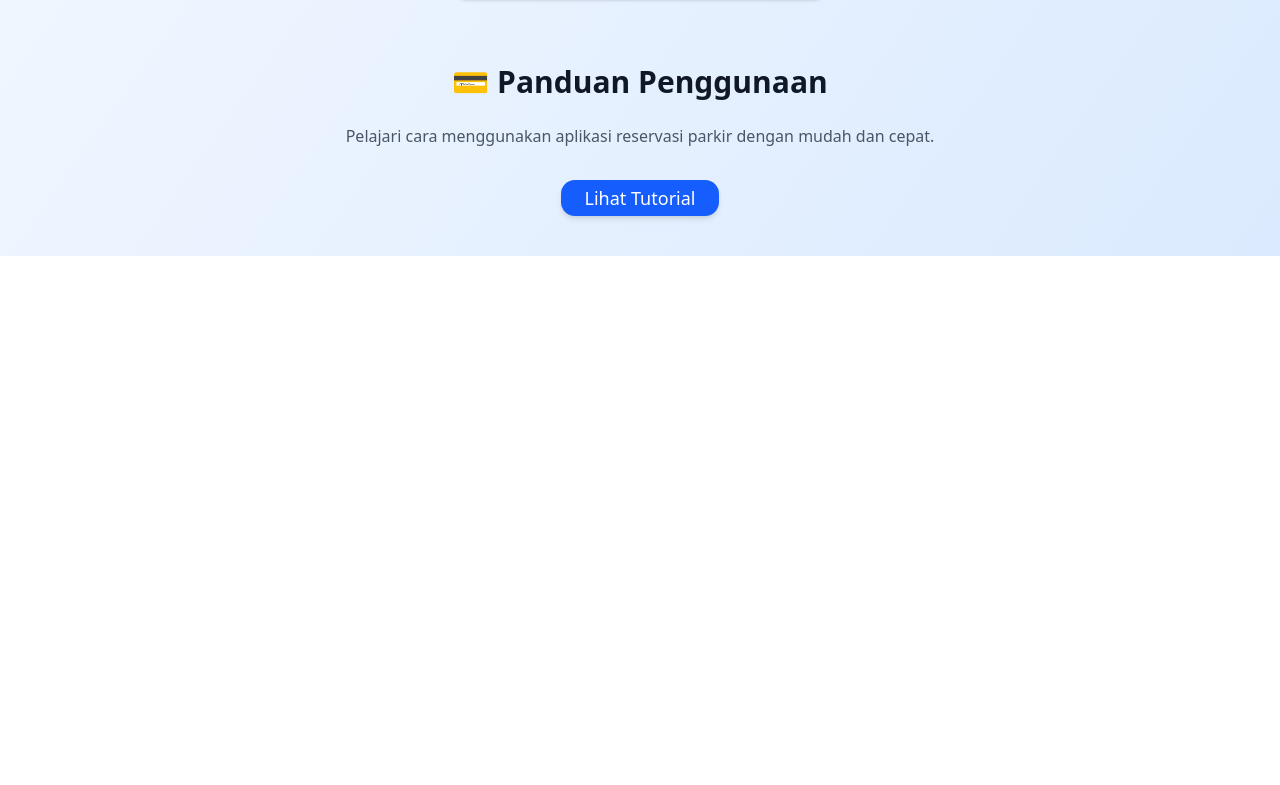
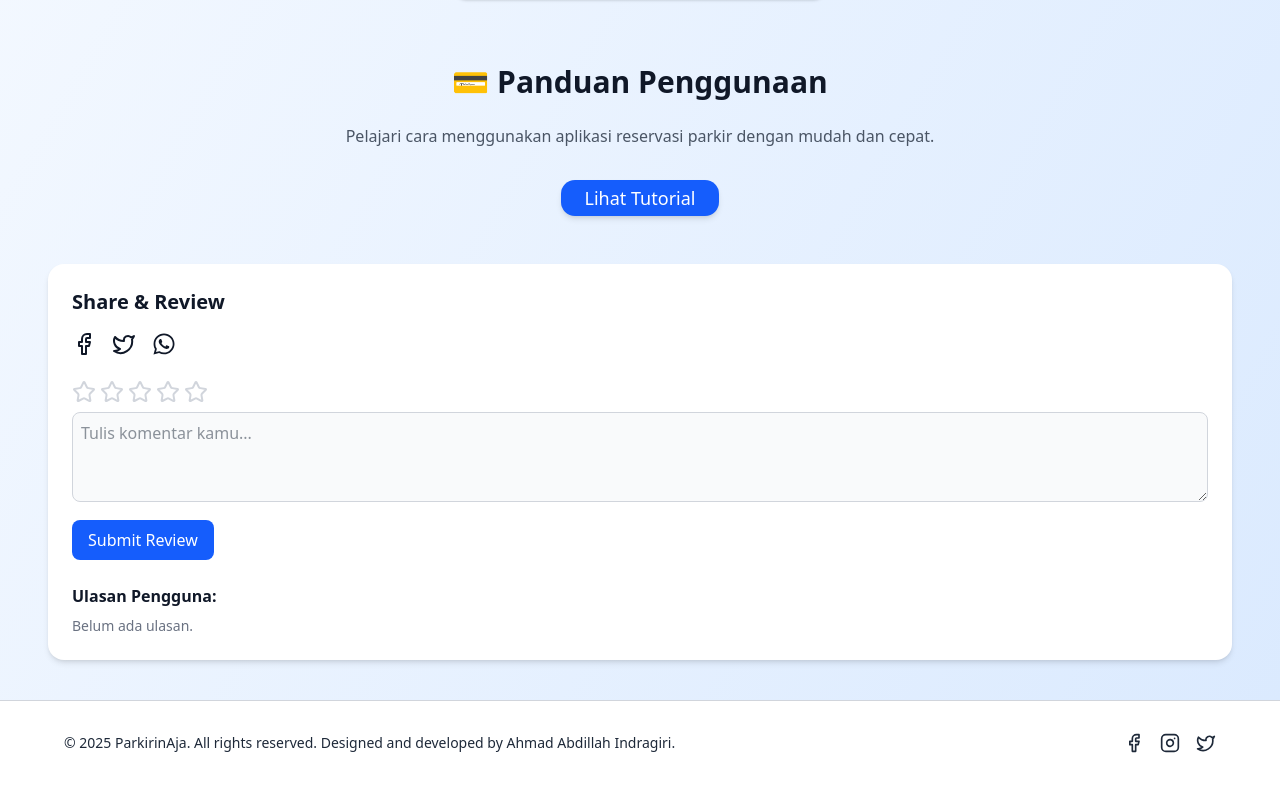
Before and after one commit to Ahmad-Indragiri/reservasi-parkir-RPL, a Next.js app: page / in a window 1280 px wide. Shown: the part 1594-2379 px from the top of the page. Before the commit the page ends 1850 px from the top, so only its background shows below. Built offline with nearby package versions, Linux system fonts and the light colour scheme.

Commit message:
Penambahan beberapa fitur

```diff
--- a/package.json
+++ b/package.json
@@ -18,6 +18,7 @@
     "react": "^19.0.0",
     "react-dom": "^19.0.0",
     "react-hot-toast": "^2.5.2",
+    "react-icons": "^5.5.0",
     "tailwind-merge": "^3.2.0"
   },
   "devDependencies": {
--- a/src/app/page.js
+++ b/src/app/page.js
@@ -3,8 +3,12 @@ import React, { useState, useEffect } from "react";
 import { Button } from "@/components/ui/button";
 import Link from "next/link";
 import Navbar from "@/components/Navbar";
+import Footer from "@/components/Footer";
+import Chatbot from "@/components/Chatbot";
+import dynamic from "next/dynamic";
 
 export default function Home() {
+  const SocialReview = dynamic(() => import("@/components/SocialReview"), { ssr: false });
   const [darkMode, setDarkMode] = useState(false);
   const [lokasi, setLokasi] = useState("");
   const [suggestions, setSuggestions] = useState([]);
@@ -167,7 +171,11 @@ export default function Home() {
         </div>
       </section>
 
-    </main></>
+      <SocialReview />
+
+      <Chatbot/>
+
+    </main><Footer/></>
   );
 }
 
--- /dev/null
+++ b/src/components/Chatbot.js
@@ -0,0 +1,95 @@
+"use client";
+import { useState, useRef, useEffect } from "react";
+import { Send, Bot, XCircle } from "lucide-react";
+
+export default function Chatbot() {
+  const [isOpen, setIsOpen] = useState(false);
+  const [messages, setMessages] = useState([
+    { sender: "bot", text: "Hi! I'm your virtual parking assistant. How can I help you?" }
+  ]);
+  const [input, setInput] = useState("");
+  const chatRef = useRef(null);
+
+  useEffect(() => {
+    if (chatRef.current) {
+      chatRef.current.scrollTop = chatRef.current.scrollHeight;
+    }
+  }, [messages]);
+
+  const handleSend = () => {
+    if (!input.trim()) return;
+
+    setMessages([...messages, { sender: "user", text: input }]);
+    setInput("");
+
+    // Prototype response (static)
+    setTimeout(() => {
+      setMessages(prev => [
+        ...prev,
+        { sender: "user", text: input },
+        {
+          sender: "bot",
+          text: "Sorry, I am still a prototype and learning to assist you better!"
+        }
+      ]);
+    }, 800);
+  };
+
+  return (
+    <div className="fixed bottom-4 right-4 z-50">
+      {isOpen ? (
+        <div className="bg-white dark:bg-gray-800 shadow-lg rounded-2xl w-80 flex flex-col h-96 transition-all">
+          <div className="flex items-center justify-between p-4 border-b dark:border-gray-700">
+            <div className="flex items-center gap-2 text-gray-800 dark:text-white font-semibold">
+              <Bot className="w-5 h-5" />
+              Virtual Assistant
+            </div>
+            <button onClick={() => setIsOpen(false)}>
+              <XCircle className="w-5 h-5 text-red-500" />
+            </button>
+          </div>
+
+          <div
+            ref={chatRef}
+            className="flex-1 overflow-y-auto p-4 space-y-2 text-sm"
+          >
+            {messages.map((msg, idx) => (
+              <div
+                key={idx}
+                className={`p-2 rounded-lg max-w-[75%] ${
+                  msg.sender === "bot"
+                    ? "bg-blue-100 text-gray-800 self-start"
+                    : "bg-gray-200 dark:bg-gray-700 text-gray-900 dark:text-white self-end ml-auto"
+                }`}
+              >
+                {msg.text}
+              </div>
+            ))}
+          </div>
+
+          <div className="p-3 border-t dark:border-gray-700 flex gap-2">
+            <input
+              type="text"
+              className="flex-1 rounded-lg px-3 py-2 text-sm bg-gray-100 dark:bg-gray-700 text-gray-900 dark:text-white focus:outline-none"
+              placeholder="Type your message..."
+              value={input}
+              onChange={(e) => setInput(e.target.value)}
+              onKeyDown={(e) => e.key === "Enter" && handleSend()}
+            />
+            <button onClick={handleSend} className="text-blue-600">
+              <Send className="w-5 h-5" />
+            </button>
+          </div>
+        </div>
+      ) : (
+        <button
+          onClick={() => setIsOpen(true)}
+          className="bg-blue-600 hover:bg-blue-700 text-white px-4 py-2 rounded-full shadow-lg flex items-center gap-2 transition"
+        >
+          <Bot className="w-5 h-5" />
+          Ask Assistant
+        </button>
+      )}
+    </div>
+  );
+}
--- /dev/null
+++ b/src/components/Footer.js
@@ -0,0 +1,28 @@
+"use client";
+import Link from "next/link";
+import { Facebook, Instagram, Twitter } from "lucide-react";
+
+export default function Footer({ darkMode }) {
+  return (
+    <footer
+      className={`w-full px-6 py-8 text-center border-t transition-colors duration-300 ${
+        darkMode ? "bg-gray-900 text-white border-gray-700" : "bg-white text-gray-800 border-gray-300"
+      }`}
+    >
+      <div className="flex flex-col md:flex-row items-center justify-between gap-4 max-w-6xl mx-auto">
+        <p className="text-sm">&copy; {new Date().getFullYear()} ParkirinAja. All rights reserved. Designed and developed by Ahmad Abdillah Indragiri.</p>
+        <div className="flex gap-4 justify-center">
+          <Link href="#" aria-label="Facebook" className="hover:text-blue-500">
+            <Facebook size={20} />
+          </Link>
+          <Link href="#" aria-label="Instagram" className="hover:text-pink-500">
+            <Instagram size={20} />
+          </Link>
+          <Link href="#" aria-label="Twitter" className="hover:text-blue-400">
+            <Twitter size={20} />
+          </Link>
+        </div>
+      </div>
+    </footer>
+  );
+}
--- a/src/components/Navbar.js
+++ b/src/components/Navbar.js
@@ -1,16 +1,21 @@
 "use client";
 import Link from "next/link";
 import { useState, useEffect } from "react";
-import { Menu, X } from "lucide-react";
+import { Menu, X, User } from "lucide-react"; // User icon for the profile
+import Image from "next/image"; // To display the profile image
 
-export default function Navbar({ darkMode }) {
+export default function Navbar({ darkMode, userProfile }) {
   const [menuOpen, setMenuOpen] = useState(false);
+  const [profileMenuOpen, setProfileMenuOpen] = useState(false);
 
   const toggleMenu = () => setMenuOpen(!menuOpen);
+
+  const toggleProfileMenu = () => setProfileMenuOpen(!profileMenuOpen);
 
   useEffect(() => {
     const handleResize = () => {
       if (window.innerWidth > 768) setMenuOpen(false);
+      if (window.innerWidth > 768) setProfileMenuOpen(false); // Close profile menu on resize
     };
     window.addEventListener("resize", handleResize);
     return () => window.removeEventListener("resize", handleResize);
@@ -58,6 +63,48 @@ export default function Navbar({ darkMode }) {
             </Link>
           </li>
         ))}
+
+        {/* Profile Menu */}
+        <li className="my-2 md:my-0 relative">
+          <button
+            onClick={toggleProfileMenu}
+            className="flex items-center space-x-2 text-base font-medium"
+          >
+            <Image
+              src={userProfile?.image || "/default-profile.png"} // Default image if no user image
+              alt="User Profile"
+              width={32}
+              height={32}
+              className="rounded-full"
+            />
+            <span>{userProfile?.name || "User"}</span>
+          </button>
+
+          {/* Profile dropdown menu */}
+          {profileMenuOpen && (
+            <div className="absolute right-0 mt-2 w-48 bg-white shadow-lg rounded-lg border border-gray-200">
+              <Link
+                href="/profile/edit"
+                className="block px-4 py-2 text-sm text-gray-700 hover:bg-gray-100"
+              >
+                Edit Profil
+              </Link>
+              <Link
+                href="/profile"
+                className="block px-4 py-2 text-sm text-gray-700 hover:bg-gray-100"
+              >
+                Lihat Profil
+              </Link>
+              <hr className="my-1 border-gray-200" />
+              <Link
+                href="/logout"
+                className="block px-4 py-2 text-sm text-gray-700 hover:bg-gray-100"
+              >
+                Logout
+              </Link>
+            </div>
+          )}
+        </li>
       </ul>
     </nav>
   );
--- /dev/null
+++ b/src/components/SocialReview.js
@@ -0,0 +1,84 @@
+"use client";
+import { useState } from "react";
+import { Facebook, Twitter, MessageSquare, Star } from "lucide-react";
+import { FaWhatsapp } from "react-icons/fa";
+
+export default function SocialReview() {
+  const [rating, setRating] = useState(0);
+  const [comment, setComment] = useState("");
+  const [submittedReviews, setSubmittedReviews] = useState([]);
+
+  const handleShare = (platform) => {
+    alert(`Pretend we're sharing to ${platform} 😊`);
+  };
+
+  const handleSubmit = (e) => {
+    e.preventDefault();
+    if (!rating || !comment.trim()) return alert("Please complete the form!");
+    setSubmittedReviews([...submittedReviews, { rating, comment }]);
+    setRating(0);
+    setComment("");
+  };
+
+  return (
+    <div className="mt-12 p-6 bg-white dark:bg-gray-900 rounded-2xl shadow-md transition-colors">
+      <h2 className="text-xl font-semibold mb-4">Share & Review</h2>
+
+      {/* Social Sharing */}
+      <div className="flex gap-4 mb-6">
+        <button onClick={() => handleShare("Facebook")} className="hover:text-blue-600 transition">
+          <Facebook />
+        </button>
+        <button onClick={() => handleShare("Twitter")} className="hover:text-sky-400 transition">
+          <Twitter />
+        </button>
+        <button onClick={() => handleShare("WhatsApp")} className="hover:text-green-500 transition">
+          <FaWhatsapp size={24} />
+        </button>
+      </div>
+
+      {/* Review Form */}
+      <form onSubmit={handleSubmit} className="mb-6">
+        <div className="flex gap-1 mb-2">
+          {[1, 2, 3, 4, 5].map((i) => (
+            <Star
+              key={i}
+              size={24}
+              className={`cursor-pointer ${i <= rating ? "text-yellow-400" : "text-gray-300"}`}
+              onClick={() => setRating(i)}
+            />
+          ))}
+        </div>
+        <textarea
+          rows={3}
+          className="w-full p-2 rounded-md border border-gray-300 dark:border-gray-700 focus:outline-none focus:ring-2 focus:ring-blue-500 bg-gray-50 dark:bg-gray-800 text-gray-800 dark:text-white"
+          placeholder="Tulis komentar kamu..."
+          value={comment}
+          onChange={(e) => setComment(e.target.value)}
+        ></textarea>
+        <button
+          type="submit"
+          className="mt-3 px-4 py-2 rounded-md bg-blue-600 hover:bg-blue-700 text-white font-medium transition"
+        >
+          Submit Review
+        </button>
+      </form>
+
+      {/* Review List */}
+      <div>
+        <h3 className="font-semibold mb-2">Ulasan Pengguna:</h3>
+        {submittedReviews.length === 0 && <p className="text-sm text-gray-500">Belum ada ulasan.</p>}
+        {submittedReviews.map((rev, idx) => (
+          <div key={idx} className="mb-4 border-b pb-2 border-gray-200 dark:border-gray-700">
+            <div className="flex gap-1 mb-1">
+              {[...Array(rev.rating)].map((_, i) => (
+                <Star key={i} size={18} className="text-yellow-400" fill="yellow" />
+              ))}
+            </div>
+            <p className="text-sm text-gray-700 dark:text-gray-300">{rev.comment}</p>
+          </div>
+        ))}
+      </div>
+    </div>
+  );
+}
```
Also changed, not shown: 1 other file (tests, documents, lock files or other folders).
